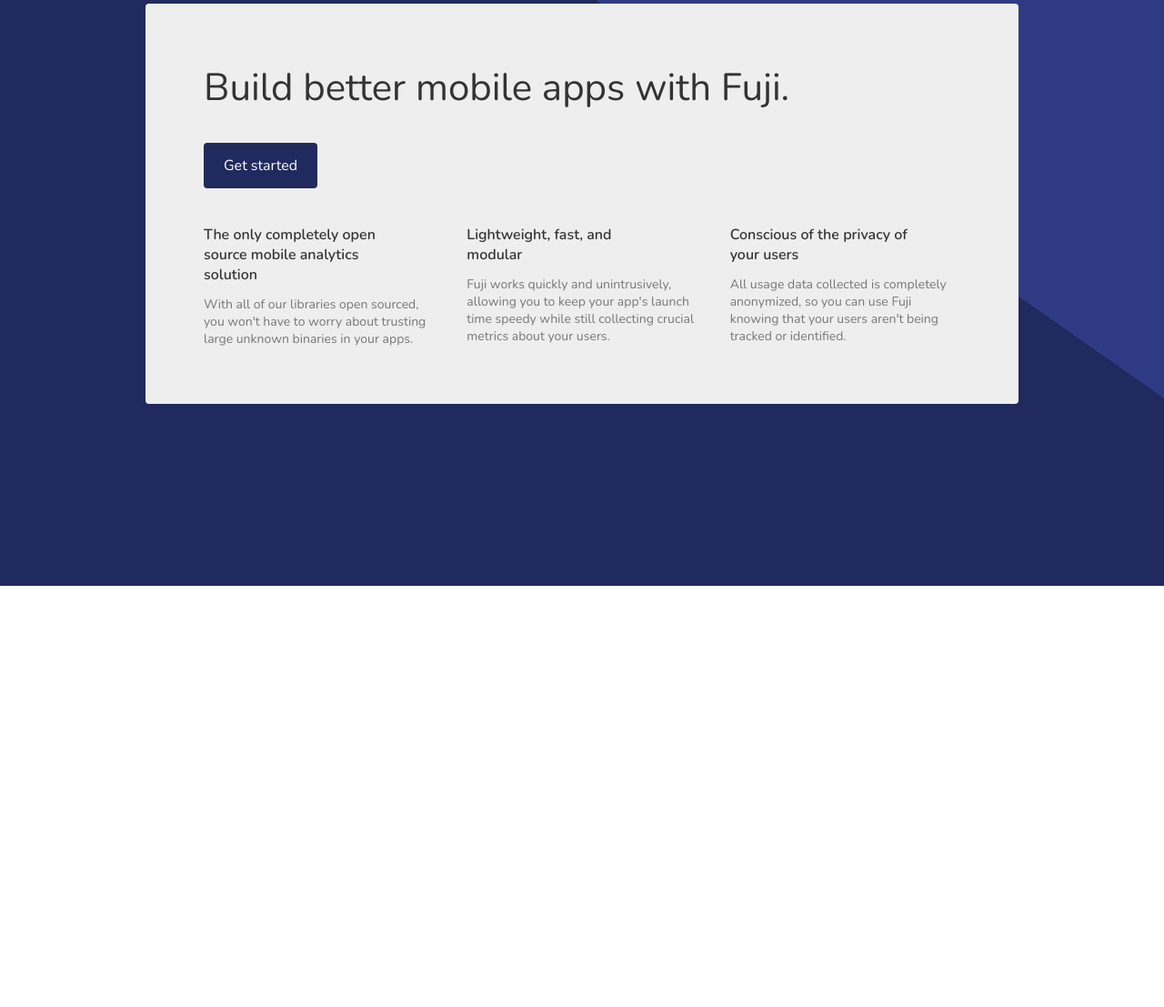
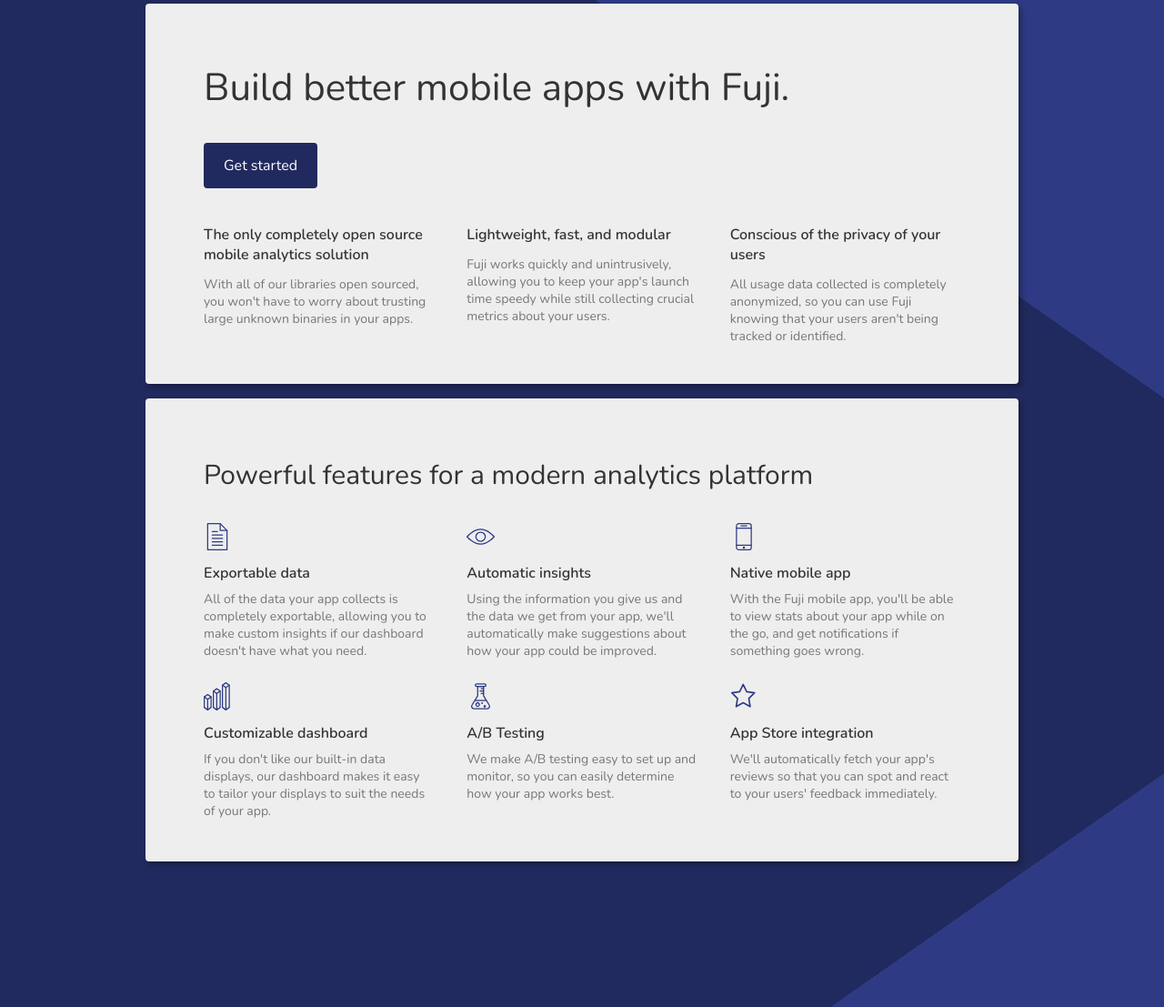
Before and after one commit to FujiCloud/fuji-frontend, a plain HTML site: page index.html in a window 1280 px wide. Shown: the part 156-1263 px from the top of the page at 91% size. Before the commit the page ends 800 px from the top, so only its background shows below. Drawn offline with nearby package versions, Linux system fonts and the light colour scheme.

Commit message:
Added features section

```diff
--- a/index.html
+++ b/index.html
@@ -6,7 +6,7 @@
     <link href="https://fonts.googleapis.com/css?family=Nunito:400,600" rel="stylesheet" />
 </head>
 <body>
-    <div id="intro">
+    <div id="intro" class="card">
         <h1>Build better mobile apps with Fuji.</h1>
         <a href="#">Get started</a>
         <div class="third left">
@@ -22,5 +22,38 @@
             <p>All usage data collected is completely anonymized, so you can use Fuji knowing that your users aren't being tracked or identified.</p>
         </div>
     </div>
+    <div id="features" class="card">
+        <h2>Powerful features for a modern analytics platform</h2>
+        <div class="third left">
+            <img src="./img/file.svg" />
+            <h3>Exportable data</h3>
+            <p>All of the data your app collects is completely exportable, allowing you to make custom insights if our dashboard doesn't have what you need.</p>
+        </div>
+        <div class="third center">
+            <img src="./img/view.svg" />
+            <h3>Automatic insights</h3>
+            <p>Using the information you give us and the data we get from your app, we'll automatically make suggestions about how your app could be improved.</p>
+        </div>
+        <div class="third right">
+            <img src="./img/phone.svg" />
+            <h3>Native mobile app</h3>
+            <p>With the Fuji mobile app, you'll be able to view stats about your app while on the go, and get notifications if something goes wrong.</p>
+        </div>
+        <div class="third left bottom">
+            <img src="./img/graph.svg" />
+            <h3>Customizable dashboard</h3>
+            <p>If you don't like our built-in data displays, our dashboard makes it easy to tailor your displays to suit the needs of your app.</p>
+        </div>
+        <div class="third center bottom">
+            <img src="./img/science.svg" />
+            <h3>A/B Testing</h3>
+            <p>We make A/B testing easy to set up and monitor, so you can easily determine how your app works best.</p>
+        </div>
+        <div class="third right bottom">
+            <img src="./img/star.svg" />
+            <h3>App Store integration</h3>
+            <p>We'll automatically fetch your app's reviews so that you can spot and react to your users' feedback immediately.</p>
+        </div>
+    </div>
 </body>
 </html>
--- a/style.css
+++ b/style.css
@@ -13,17 +13,32 @@
     background-repeat: no-repeat, no-repeat;
 }
 
-#intro {
+.card {
     background: #eee;
     border-radius: 4px;
-    margin: 20vh auto;
+    margin: 16px auto;
     padding: 64px;
     max-width: 960px;
     box-sizing: border-box;
+    box-shadow: 3px 3px 6px rgba(0, 0, 0, 0.35);
 }
 
-#intro h1 {
+.card:first-of-type {
+    margin-top: 20vh;
+}
+
+.card:last-of-type {
+    margin-bottom: 20vh;
+}
+
+.card h1 {
     font-size: 42px;
+    font-weight: 400;
+    margin-bottom: 32px;
+}
+
+.card h2 {
+    font-size: 30px;
     font-weight: 400;
     margin-bottom: 32px;
 }
@@ -54,7 +69,7 @@
     float: left;
 }
 
-.center {
+.third.center {
     margin-left: 36px;
 }
 
@@ -62,11 +77,23 @@
     float: right;
 }
 
+.third.bottom {
+    margin-top: 24px;
+}
+
+.third img {
+    width: 12%;
+    margin-bottom: 8px;
+}
+
 .third h3 {
     font-size: 16px;
     font-weight: 600;
+    margin-bottom: 8px;
+}
+
+#intro .third h3 {
     margin-bottom: 12px;
-    width: 80%;
 }
 
 .third p {
```
Also changed, not shown: img/file.svg (added), img/graph.svg (added), img/phone.svg (added), img/science.svg (added), img/star.svg (added), img/view.svg (added).
